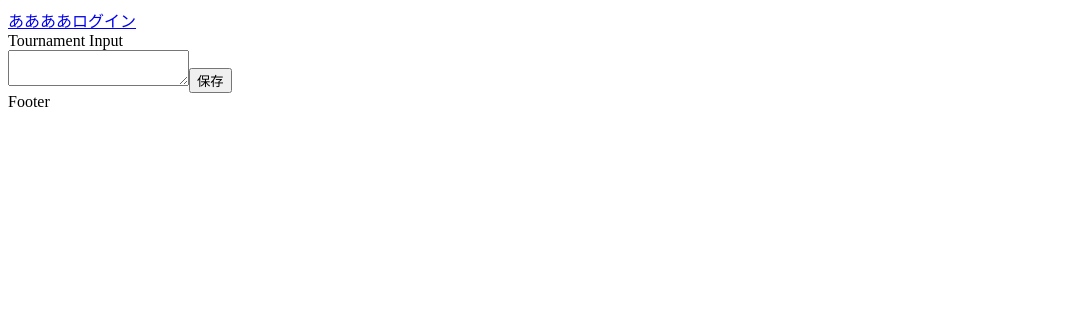
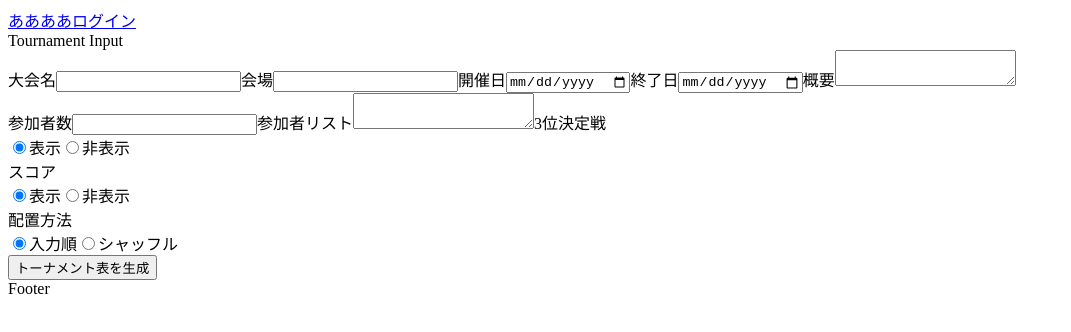
Before and after one commit to JiwonChoi1017/tournament-planner, a Next.js app: page /tournament/input in a window 1280 px wide. Shown: the top 332 px of the page, without its empty margins (0-1071 px from the left). Built offline with nearby package versions, Linux system fonts and the light colour scheme; no server answers.

Commit message:
トーナメント表作成ロジック修正

```diff
--- a/app/tournament/[id]/page.tsx
+++ b/app/tournament/[id]/page.tsx
@@ -9,7 +9,7 @@ export default function TournamentDetail() {
   return (
     <>
       <span>{params.id}</span>
-      <TournamentBracket matches={[]} />
+      <TournamentBracket matches={undefined} />
     </>
   );
 }
--- a/app/tournament/input/page.tsx
+++ b/app/tournament/input/page.tsx
@@ -1,42 +1,40 @@
 "use client";
 
-import { Matches, Player } from "@/types/common";
-import { createBracket, shufflePlayers } from "@/utils/tournament";
+import { Matches, TournamentBracketElement } from "@/types/common";
 
 import TournamentBracket from "@/components/ui/TournamentBracket";
 import TournamentForm from "@/components/ui/TournamentForm";
+import { createBracket } from "@/utils/tournament";
 import { useState } from "react";
 
 export default function TournamentInput() {
   const [matches, setMatches] = useState<Matches | undefined>();
 
   // 保存と処理を切り分けたい
-  const submitHandler = async (formData: FormData) => {
-    const players = (formData.get("players") as string)?.split("\n") || [];
-    if (!players) {
+  const createTournamentBracket = async ({
+    participants,
+    needToShuffleParticipants,
+  }: TournamentBracketElement) => {
+    const participantList = participants.split("\n") || [];
+    if (!participantList) {
       return;
     }
     // 人数制限
 
-    // 入力順とシャッフルの判定が必要
-    const shuffledPlayers: Player[] = shufflePlayers(players).map(
-      (value, index) => {
-        return {
-          id: index,
-          name: value,
-        };
-      }
+    const generatedMatches = createBracket(
+      participantList.length,
+      participantList,
+      needToShuffleParticipants
     );
-
-    console.log(createBracket(shuffledPlayers));
-    setMatches(createBracket(shuffledPlayers));
+    console.log(generatedMatches);
+    setMatches(generatedMatches);
     // トーナメント表のidを生成し、dbに格納
   };
 
   return (
     <>
       <span>Tournament Input</span>
-      <TournamentForm submitHandler={submitHandler} />
+      <TournamentForm createTournamentBracket={createTournamentBracket} />
       <TournamentBracket matches={matches} />
     </>
   );
--- a/components/ui/TournamentBracket.tsx
+++ b/components/ui/TournamentBracket.tsx
@@ -13,23 +13,19 @@ const TournamentBracket = ({ matches }: Props) => {
         <div key={id}>
           {matchList.map(({ currentRound, player1, player2 }, idx) => (
             <div key={`${id}_${idx}`} style={{ marginBottom: "10px" }}>
-              {player1 ? (
+              {(player1 || id > 0) && (
                 <div>
                   <input
                     type="radio"
                     name={`result_${id}_${idx}`}
-                    value={player1.id}
-                    defaultChecked={player1.result === MATCH_RESULT.WIN}
+                    value={player1?.id}
+                    defaultChecked={player1?.result === MATCH_RESULT.WIN}
                   />
                   <label>
-                    <input type="text" defaultValue={`${player1.name}`} />
-                  </label>
-                </div>
-              ) : (
-                <div>
-                  <input type="radio" name={`result_${id}_${idx}`} />
-                  <label>
-                    <input type="text" />
+                    <input
+                      type="text"
+                      defaultValue={`${player1?.name ?? ""}`}
+                    />
                   </label>
                 </div>
               )}
--- a/components/ui/TournamentForm.tsx
+++ b/components/ui/TournamentForm.tsx
@@ -1,16 +1,122 @@
 "use client";
 
+import { TournamentBracketElement } from "@/types/common";
+import { useState } from "react";
+
 type Props = {
-  submitHandler: (formData: FormData) => void;
+  createTournamentBracket: (bracket: TournamentBracketElement) => void;
 };
 
-const TournamentForm = ({ submitHandler }: Props) => {
+const TournamentForm = ({ createTournamentBracket }: Props) => {
+  const [participants, setParticipants] = useState<string>("");
+  const [allocation, setAllocation] = useState<string>("1");
+
+  const changeParticipantsHandler = (
+    event: React.ChangeEvent<HTMLTextAreaElement>
+  ) => {
+    setParticipants(event.target.value);
+  };
+
+  const changeAllocationHandler = (
+    event: React.ChangeEvent<HTMLInputElement>
+  ) => {
+    setAllocation(event.target.value);
+  };
+
+  const onClickCreateTournamentBracketButton = () => {
+    // どっかのタイミングでBracket側の参加者リストを初期化しないとダメ
+    createTournamentBracket({
+      participants,
+      needToShuffleParticipants: allocation === "0",
+    });
+  };
   // playersバリデーション追加
 
   return (
-    <form action={submitHandler}>
-      <textarea name="players"></textarea>
-      <button type="submit">保存</button>
+    <form>
+      {/* タブで切り替えられるようにしたい */}
+      <label>
+        大会名
+        <input type="text" name="name" />
+      </label>
+      <label>
+        会場
+        <input type="text" name="placement" />
+      </label>
+      <label>
+        開催日
+        <input type="date" />
+      </label>
+      <label>
+        終了日
+        <input type="date" />
+      </label>
+      <label>
+        概要
+        <textarea name="description" />
+      </label>
+      <div>
+        <label>
+          参加者数
+          <input type="tel" name="totalParticipantNum" />
+        </label>
+        <label>
+          参加者リスト
+          <textarea
+            value={participants}
+            name="participants"
+            onChange={changeParticipantsHandler}
+          />
+        </label>
+        <label>
+          3位決定戦
+          <div>
+            <input
+              type="radio"
+              name="thirdPriceMatch"
+              value="1"
+              defaultChecked
+            />
+            <label>表示</label>
+            <input type="radio" name="thirdPriceMatch" value="0" />
+            <label>非表示</label>
+          </div>
+        </label>
+        <label>
+          スコア
+          <div>
+            <input type="radio" name="score" value="1" defaultChecked />
+            <label>表示</label>
+            <input type="radio" name="score" value="0" />
+            <label>非表示</label>
+          </div>
+        </label>
+        <label>
+          配置方法
+          <div>
+            <input
+              type="radio"
+              name="allocation"
+              value="1"
+              defaultChecked
+              onChange={changeAllocationHandler}
+            />
+            <label>入力順</label>
+            <input
+              type="radio"
+              name="allocation"
+              value="0"
+              onChange={changeAllocationHandler}
+            />
+            <label>シャッフル</label>
+          </div>
+        </label>
+        <button type="button" onClick={onClickCreateTournamentBracketButton}>
+          トーナメント表を生成
+        </button>
+      </div>
+      <label></label>
+      {/* <button type="submit">保存</button> */}
     </form>
   );
 };
--- a/constants/commonConstant.ts
+++ b/constants/commonConstant.ts
@@ -14,4 +14,5 @@ export const AUTH_PROVIDER = {
 export const MATCH_RESULT = {
   WIN: "win",
   LOSE: "lose",
+  BYE: "bye",
 } as const;
--- a/utils/tournament.ts
+++ b/utils/tournament.ts
@@ -1,157 +1,247 @@
-import { Match, Player } from "@/types/common";
-import { isPowerOfTwo, omitResult, sumRounds } from "./common";
+import { Match, Participant } from "@/types/common";
+import {
+  calculateTotal,
+  isPowerOfTwo,
+  omitResult,
+  shuffleArray,
+} from "./common";
 
 import { MATCH_RESULT } from "@/constants/commonConstant";
 
-export const shufflePlayers = (unshuffledPlayers: string[]): string[] => {
-  const shuffledPlayers = [...unshuffledPlayers];
-  for (let i = shuffledPlayers.length - 1; i > 0; i--) {
-    const j = Math.floor(Math.random() * (i + 1));
-    [shuffledPlayers[i], shuffledPlayers[j]] = [
-      shuffledPlayers[j],
-      shuffledPlayers[i],
-    ];
-  }
-
-  return shuffledPlayers;
-};
+const calculateSeedPlayer = (
+  maxPower: number,
+  minPower: number,
+  totalParticipantNum: number
+) =>
+  2 ** maxPower - totalParticipantNum > totalParticipantNum - 2 ** minPower
+    ? totalParticipantNum - 2 ** minPower
+    : 2 ** maxPower - totalParticipantNum;
 
 const calculateTotalRoundNum = (
   maxPower: number,
   minPower: number,
-  totalPlayerNum: number
+  totalParticipantNum: number
 ) => {
-  return 2 ** maxPower - totalPlayerNum >= totalPlayerNum - 2 ** minPower
+  return 2 ** maxPower - totalParticipantNum >=
+    totalParticipantNum - 2 ** minPower
     ? Math.floor(2 ** (minPower - 1)) +
-        (totalPlayerNum - 2 ** minPower) +
-        sumRounds(2 ** (minPower - 2))
-    : totalPlayerNum - 2 ** minPower + sumRounds(2 ** (minPower - 1));
+        (totalParticipantNum - 2 ** minPower) +
+        calculateTotal(2 ** (minPower - 2))
+    : totalParticipantNum - 2 ** minPower + calculateTotal(2 ** (minPower - 1));
 };
 
-export const createBracket = (players: Player[]) => {
-  const totalPlayerNum = players.length;
-  const maxPower = Math.ceil(Math.log2(totalPlayerNum));
-  const minPower = maxPower - 1;
-  const seedPlayerNum =
-    2 ** maxPower - totalPlayerNum > totalPlayerNum - 2 ** minPower
-      ? totalPlayerNum - 2 ** minPower
-      : 2 ** maxPower - totalPlayerNum;
-  const totalRoundNum = calculateTotalRoundNum(
-    maxPower,
-    minPower,
-    totalPlayerNum
-  );
-  console.log(players);
-
-  let round = 1;
-  let remainRoundNum = totalRoundNum;
-  const used = new Set();
+const createFirstRoundArray = (
+  participantNum: number,
+  seedPlayerNum: number
+): Match[] => {
+  let remainParticipantNum = participantNum;
   const matches: Match[] = [];
 
   for (let i = 0; i < seedPlayerNum; i++) {
     if (i % 2 === 0) {
       matches.push({
         player1: {
-          ...players[i],
-          result: MATCH_RESULT.WIN,
+          result: MATCH_RESULT.BYE,
         },
+        nextRound: undefined,
+      });
+      matches.push({
+        player1: undefined,
+        player2: undefined,
+        currentRound: 0,
+        nextRound: undefined,
       });
     } else {
       matches.push({
+        player1: undefined,
+        player2: undefined,
+        currentRound: 0,
+        nextRound: undefined,
+      });
+      matches.push({
         player2: {
-          ...players[i],
-          result: MATCH_RESULT.WIN,
+          result: MATCH_RESULT.BYE,
         },
+        nextRound: undefined,
       });
     }
-    used.add(players[i].id);
+    remainParticipantNum -= 3;
   }
 
-  const remainedPlayers = players.filter(({ id }) => !used.has(id));
-  while (!isPowerOfTwo(remainRoundNum + 1)) {
-    for (let i = 0; i < remainedPlayers.length; i += 2) {
+  if (remainParticipantNum) {
+    for (let i = 0; i < remainParticipantNum; i += 2) {
       matches.push({
-        currentRound: round,
-        player1: remainedPlayers[i],
-        player2: remainedPlayers[i + 1],
+        player1: undefined,
+        player2: undefined,
       });
-      used.add(remainedPlayers[i].id);
-      used.add(remainedPlayers[i + 1].id);
+    }
+  }
 
-      round++;
-      remainRoundNum--;
+  const totalMatchNum = matches.length;
+  let remainMatchNum = totalMatchNum;
+  let remainSeedPlayesNum = seedPlayerNum;
+  const sortedMatches: Match[] = new Array(totalMatchNum);
+  let front = 0;
+  let back = totalMatchNum - 1;
+  let aaaaaa = 0;
 
-      // remainRoundNum + 1が2の冪になったら即座にループを抜ける
-      if (isPowerOfTwo(remainRoundNum + 1)) {
-        break;
+  while (remainMatchNum > 0) {
+    if (!remainSeedPlayesNum) {
+      sortedMatches[front++] = matches[aaaaaa++];
+      remainMatchNum--;
+    } else {
+      for (let i = 0; i < seedPlayerNum; i++) {
+        if (i % 2 === 0) {
+          sortedMatches[front++] = matches[i * 2];
+          sortedMatches[front++] = matches[i * 2 + 1];
+        } else {
+          sortedMatches[back--] = matches[i * 2 + 1];
+          sortedMatches[back--] = matches[i * 2];
+        }
+        aaaaaa += 2;
+        remainMatchNum -= 2;
+        remainSeedPlayesNum--;
+
+        if (!remainSeedPlayesNum) {
+          break;
+        }
       }
     }
   }
 
-  const aaadddd = remainedPlayers.filter(({ id }) => !used.has(id));
-  if (aaadddd.length) {
-    for (let i = 0; i < aaadddd.length; i += 2) {
+  return sortedMatches;
+};
+
+export const createBracket = (
+  totalParticipantNum: number,
+  participantList?: string[],
+  needToShuffleParticipants?: boolean
+) => {
+  const maxPower = Math.ceil(Math.log2(totalParticipantNum));
+  const minPower = maxPower - 1;
+  const seedPlayerNum = calculateSeedPlayer(
+    maxPower,
+    minPower,
+    totalParticipantNum
+  );
+  const totalRoundNum = calculateTotalRoundNum(
+    maxPower,
+    minPower,
+    totalParticipantNum
+  );
+
+  let round = 1;
+  let matches: Match[] = [];
+  let remainRoundNum = totalRoundNum;
+
+  if (isPowerOfTwo(totalParticipantNum)) {
+    for (let i = 0; i < totalParticipantNum; i += 2) {
       matches.push({
-        player1: aaadddd[i],
-        player2: aaadddd[i + 1],
+        player1: undefined,
+        player2: undefined,
+        currentRound: round++,
       });
+      remainRoundNum--;
     }
+  } else {
+    let firstRoundArray = [];
+    if (totalParticipantNum % 2 == 0) {
+      const leftArrayNum = totalParticipantNum / 2;
+      const leftSeedPlayerNum = seedPlayerNum / 2;
+      const leftArray = createFirstRoundArray(leftArrayNum, leftSeedPlayerNum);
+      firstRoundArray = [...leftArray, ...leftArray.reverse()];
+    } else {
+      const leftArrayNum =
+        totalParticipantNum % 4 === 1
+          ? Math.ceil(totalParticipantNum / 2)
+          : Math.floor(totalParticipantNum / 2);
+      const rightArrayNum = totalParticipantNum - leftArrayNum;
+      const leftSeedPlayerNum =
+        totalParticipantNum % 4 === 1
+          ? Math.ceil(seedPlayerNum / 2)
+          : Math.floor(seedPlayerNum / 2);
+      const rightSeedPlayerNum = seedPlayerNum - leftSeedPlayerNum;
+      const leftArray = createFirstRoundArray(
+        leftArrayNum,
+        leftSeedPlayerNum >= rightSeedPlayerNum
+          ? leftSeedPlayerNum
+          : rightSeedPlayerNum
+      );
+      const rightArray = createFirstRoundArray(
+        rightArrayNum,
+        leftSeedPlayerNum < rightSeedPlayerNum
+          ? leftSeedPlayerNum
+          : rightSeedPlayerNum
+      );
+      firstRoundArray = [...leftArray, ...rightArray];
+    }
+
+    matches = firstRoundArray.map((value) => {
+      if ("player1" in value && "player2" in value) {
+        if (
+          !("currentRound" in value) &&
+          isPowerOfTwo(
+            (totalParticipantNum - seedPlayerNum * 3) / 2 + seedPlayerNum
+          )
+        ) {
+          return { ...value, nextRound: undefined };
+        }
+
+        remainRoundNum--;
+        return { ...value, currentRound: round++ };
+      } else {
+        return { ...value };
+      }
+    });
   }
 
-  // matches配列を交互にソート
-  const winWithoutPlayer2 = matches.filter(
-    (match) => !match.player1 || !match.player2
-  );
-  const hasPlayer2NoResult = matches.filter(
-    (match) => match.player1 && match.player2 && match.currentRound
-  );
-  const bbbbb = matches.filter(
-    (match) => match.player1 && match.player2 && !match.currentRound
-  );
-
-  const sortedMatches: Match[] = [];
-
-  for (let i = 0; i < matches.length; i++) {
-    if (i % 2 === 0) {
-      if (i < winWithoutPlayer2.length) {
-        sortedMatches.push(winWithoutPlayer2[i]);
-      }
-      if (i < hasPlayer2NoResult.length) {
-        sortedMatches.push(hasPlayer2NoResult[i]);
-      }
-      if (i < bbbbb.length) {
-        sortedMatches.push(bbbbb[i]);
-      }
-    } else {
-      if (i < bbbbb.length) {
-        sortedMatches.push(bbbbb[i]);
-      }
-      if (i < hasPlayer2NoResult.length) {
-        sortedMatches.push(hasPlayer2NoResult[i]);
-      }
-      if (i < winWithoutPlayer2.length) {
-        sortedMatches.push(winWithoutPlayer2[i]);
-      }
-    }
-  }
-
+  const used = new Set();
   let nextRound = round;
 
-  while (sortedMatches.filter((value) => !value.nextRound).length > 0) {
-    for (let i = 0; i < sortedMatches.length; i++) {
+  const newParticipantList: Participant[] = participantList
+    ? (needToShuffleParticipants
+        ? shuffleArray<string>(participantList)
+        : participantList
+      ).map((value, index) => {
+        return {
+          id: index,
+          name: value,
+        };
+      })
+    : [];
+
+  while (matches.filter((value) => !value.nextRound).length > 0) {
+    for (let i = 0; i < matches.length; i++) {
       if (
-        sortedMatches[i].player1 &&
-        sortedMatches[i].player2 &&
-        !sortedMatches[i].currentRound
+        "player1" in matches[i] &&
+        "player2" in matches[i] &&
+        !matches[i].currentRound
       ) {
-        sortedMatches[i].nextRound = nextRound++;
+        matches[i].nextRound = nextRound++;
       } else {
-        sortedMatches[i].nextRound = nextRound;
+        matches[i] = { ...matches[i], nextRound };
         if (
-          sortedMatches.filter((value) => value.nextRound === nextRound)
-            .length === 2
+          matches.filter((value) => value.nextRound === nextRound).length === 2
         ) {
           nextRound++;
+        }
+      }
+
+      if (newParticipantList) {
+        if ("player1" in matches[i]) {
+          const targetPlayer = newParticipantList.find(
+            ({ id }) => !used.has(id)
+          );
+          matches[i].player1 = { ...matches[i].player1, ...targetPlayer };
+          used.add(targetPlayer?.id);
+        }
+
+        if ("player2" in matches[i]) {
+          const targetPlayer = newParticipantList.find(
+            ({ id }) => !used.has(id)
+          );
+          matches[i].player2 = { ...matches[i].player2, ...targetPlayer };
+          used.add(targetPlayer?.id);
         }
       }
     }
@@ -159,7 +249,7 @@ export const createBracket = (players: Player[]) => {
 
   const result = new Map<number, Match[]>();
   let matchId = 0;
-  result.set(matchId++, sortedMatches);
+  result.set(matchId++, matches);
 
   while (remainRoundNum > 0) {
     const temp: Match[] = [];
```
Also changed, not shown: app/tournament/[id]/edit/page.tsx (+4 -3 lines), app/tournament/list/page.tsx (+45 -10 lines), types/common.d.ts (+18 -5 lines), utils/common.ts (+18 -3 lines).
